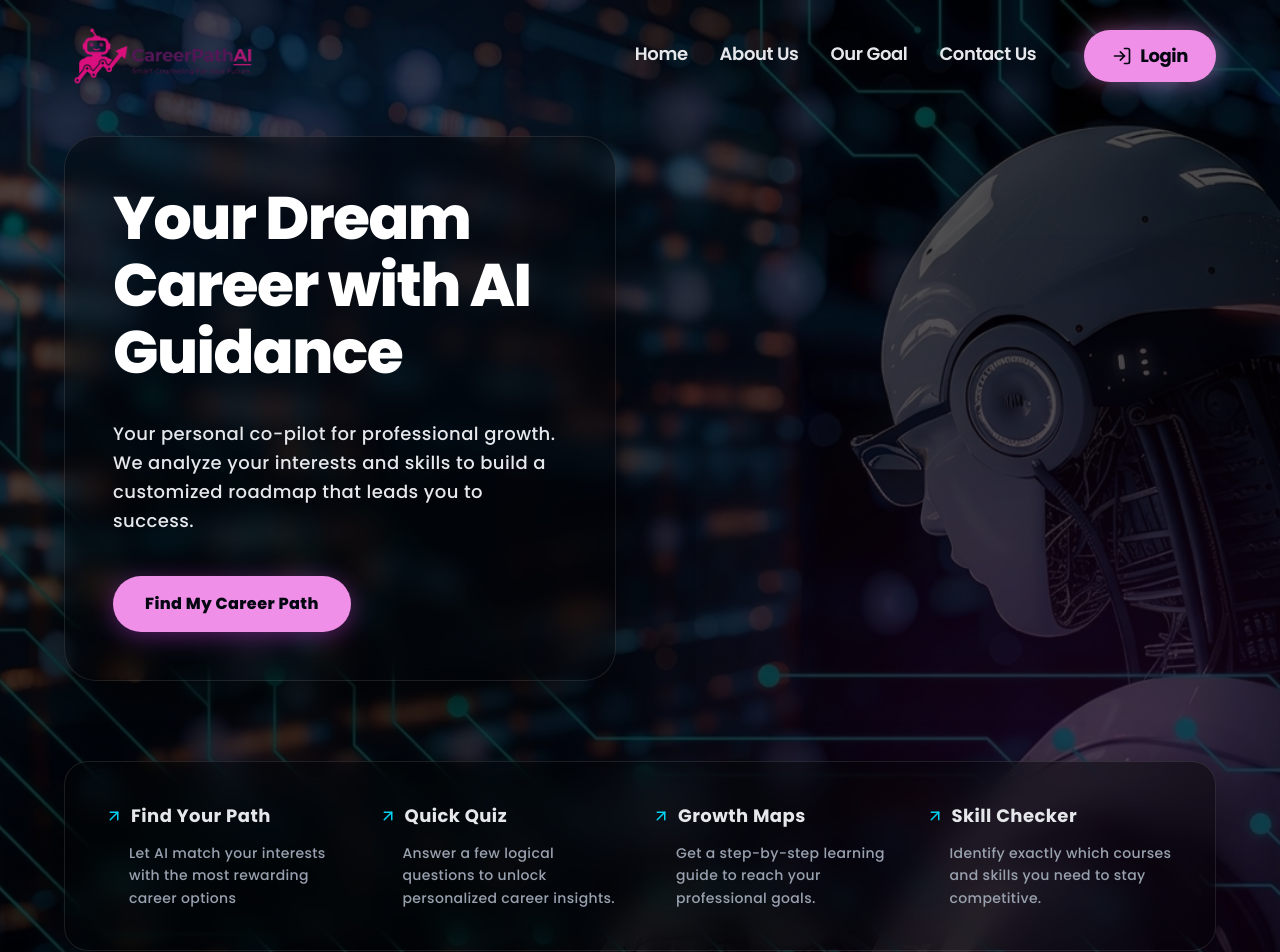
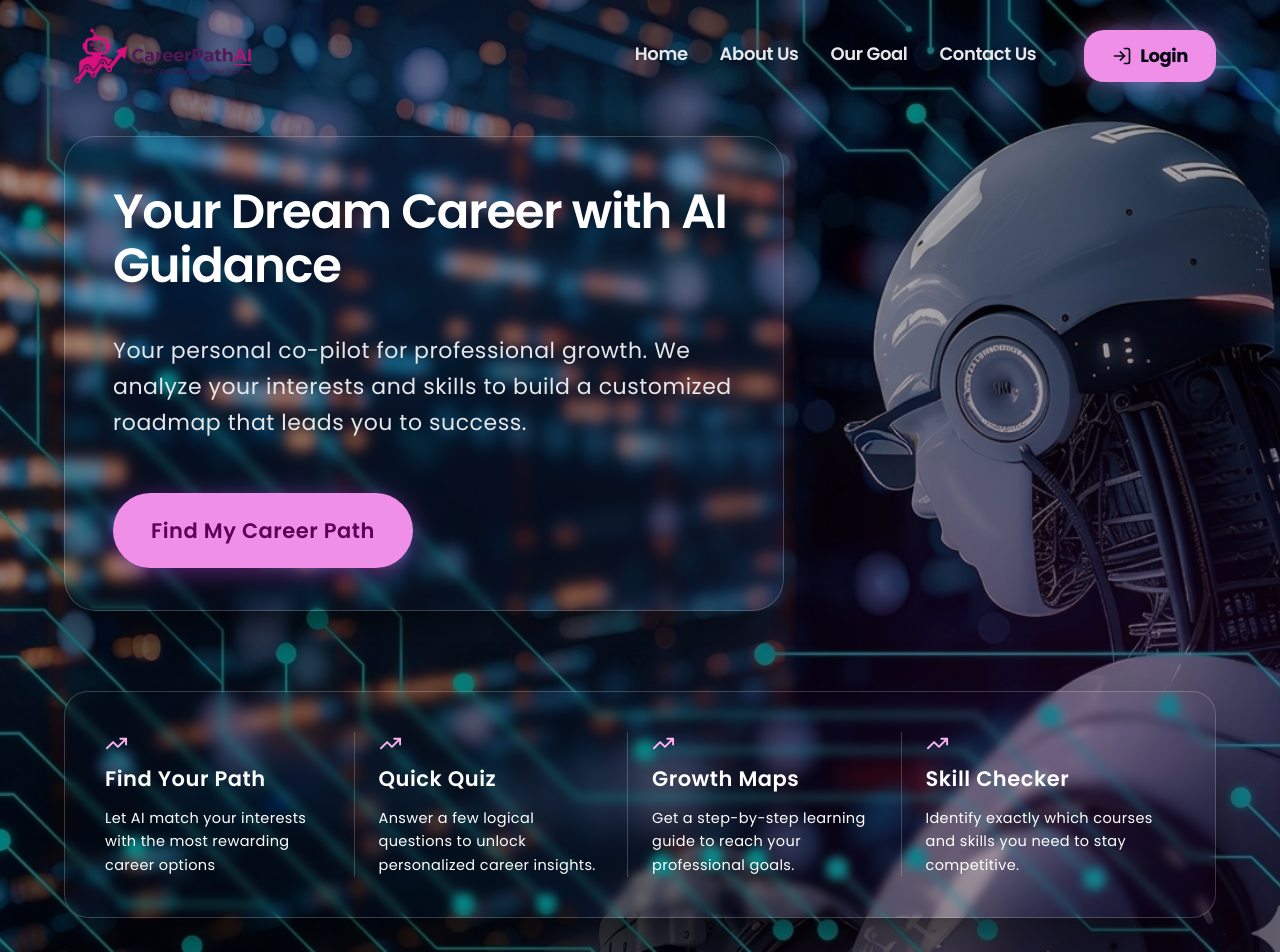
Before and after one commit to ubaidur-dev/careerpath-ai, a React (Vite) app: page / in a window 1280 px wide. Shown: the top 952 px of the page. Built offline with nearby package versions, Linux system fonts and the light colour scheme.

Commit message:
Update styles and structure in LandingPage component.
Refactor LandingPage component for improved styling and layout.

```diff
--- a/src/components/LandingPage.jsx
+++ b/src/components/LandingPage.jsx
@@ -1,6 +1,7 @@
 import React from 'react';
-import { ArrowUpRight, LogIn, Mail, MapPin, Phone, Lock } from 'lucide-react';
+import { LogIn, Mail, MapPin, Phone, Lock } from 'lucide-react';
 import HomeImage from '../assets/Home.png';
+import { TrendingUp } from 'lucide-react';
 
 export default function LandingPage({ onNavigate }) {
   const scrollToSection = (sectionId) => {
@@ -62,7 +63,7 @@ export default function LandingPage({ onNavigate }) {
             alt="Futuristic Robot Matrix Backdrop"
             className="w-full h-full object-cover object-center brightness-[0.8]"
           />
-          <div className="absolute inset-0 bg-black/60"></div>
+          <div className="absolute inset-0 bg-black/15"></div>
         </div>
 
         <div className="absolute top-[-5%] left-[-5%] w-[50%] h-[40%] bg-blue-500/10 blur-[130px] rounded-full pointer-events-none z-10"></div>
@@ -107,7 +108,7 @@ export default function LandingPage({ onNavigate }) {
 
             <button
               onClick={() => onNavigate('login')}
-              className="flex items-center gap-2 px-7 py-3 rounded-full text-base lg:text-lg font-bold bg-[#f08fe7] hover:bg-[#fa9eed] text-gray-950 shadow-[0_0_25px_rgba(240,143,231,0.5)] transition cursor-pointer hover:scale-105"
+              className="flex items-center gap-2 px-7 py-3 rounded-[20px] text-base lg:text-lg font-bold bg-[#f08fe7] hover:bg-[#fa9eed] text-gray-950 shadow-[0_0_25px_rgba(240,143,231,0.5)] transition cursor-pointer hover:scale-105"
             >
               <LogIn size={20} />
               <span>Login</span>
@@ -118,21 +119,21 @@ export default function LandingPage({ onNavigate }) {
         <div className="w-full max-w-7xl mx-auto px-6 sm:px-12 lg:px-16 pt-6 pb-20 space-y-20 relative z-20">
 
           <div className="grid grid-cols-1 lg:grid-cols-12 gap-12 items-center">
-            <div className="col-span-1 lg:col-span-7 xl:col-span-6">
-              <div className="w-full bg-black/40 backdrop-blur-md border border-white/10 rounded-[32px] p-8 sm:p-12 shadow-[0_30px_80px_-15px_rgba(0,0,0,0.8)] space-y-6 sm:space-y-8 animate-fadeIn">
+            <div className="w-[720px] h-[475px] max-w-none shrink-0 col-span-1 lg:col-span-7 xl:col-span-6">
+              <div className="w-[720px] h-[475px] max-w-none shrink-0 bg-black/1 backdrop-blur-[05px] border border-white/20 rounded-[32px] p-8 sm:p-12 shadow-[0_30px_80px_-15px_rgba(0,0,0,0.8)] space-y-6 sm:space-y-8 animate-fadeIn">
 
-                <h1 className="text-4xl sm:text-5xl xl:text-6xl font-extrabold tracking-tight leading-[1.12] text-white font-poppins">
+                <h1 className="w-[660px] h-[116px] max-w-[678px] font-semibold sm:text-[46px] xl:text-[48px] tracking-tight leading-[1.12] text-white font-poppins">
                   Your Dream Career with AI Guidance
                 </h1>
 
-                <p className="text-base sm:text-lg text-gray-200 font-medium tracking-wide leading-relaxed max-w-xl">
+                <p className="w-[660px] h-[120px] max-w-[678px] text-[16px] sm:text-[22px] text-gray-200 font-regular tracking-wide leading-relaxed">
                   Your personal co-pilot for professional growth. We analyze your interests and skills to build a customized roadmap that leads you to success.
                 </p>
 
                 <div className="pt-2">
                   <button
                     onClick={() => onNavigate('login')}
-                    className="w-full sm:w-auto px-8 py-4 rounded-full bg-[#f08fe7] hover:bg-[#fa9eed] text-gray-950 text-base font-extrabold tracking-wide transition-all duration-300 shadow-[0_4px_25px_rgba(217,70,239,0.4)] hover:shadow-[0_6px_30px_rgba(217,70,239,0.75)] cursor-pointer hover:scale-[1.01]"
+                    className="w-full sm:w-[300px] h-[75px] px-8 py-4 rounded-full bg-[#f08fe7] hover:bg-[#fa9eed] text-[#5B0055] text-[21px] font-semibold tracking-wide transition-all duration-300 shadow-[0_4px_25px_rgba(217,70,239,0.4)] hover:shadow-[0_6px_30px_rgba(217,70,239,0.75)] cursor-pointer hover:scale-[1.01]"
                   >
                     Find My Career Path
                   </button>
@@ -144,51 +145,50 @@ export default function LandingPage({ onNavigate }) {
             <div className="hidden lg:grid lg:col-span-5 xl:col-span-6 h-10 select-none pointer-events-none"></div>
           </div>
 
-          <div className="w-full bg-black/45 backdrop-blur-lg border border-white/10 rounded-[24px] p-6 sm:p-10 grid grid-cols-1 sm:grid-cols-2 lg:grid-cols-4 gap-8 lg:gap-6 shadow-[0_20px_50px_rgba(0,0,0,0.5)]">
-            <div className="space-y-3 group cursor-pointer" onClick={() => onNavigate('login')}>
-              <div className="flex items-center gap-2 text-cyan-400 font-bold">
-                <ArrowUpRight size={18} className="transition-transform group-hover:translate-x-0.5 group-hover:-translate-y-0.5" />
-                <h3 className="text-base sm:text-lg font-bold text-gray-200 tracking-wide font-poppins">Find Your Path</h3>
+          <div className="w-full bg-black/1 backdrop-blur-[05px] border border-white/20 rounded-[24px] p-6 sm:p-10 grid grid-cols-1 sm:grid-cols-2 lg:grid-cols-4 gap-8 lg:gap-6 shadow-[0_30px_80px_-15px_rgba(0,0,0,0.8)] animate-fadeIn">
+            <div className="space-y-3 group cursor-pointer lg:border-r lg:border-white/20 lg:pr-6" onClick={() => onNavigate('login')}>
+              <div className="text-cyan-400 font-bold space-y-2">
+                <TrendingUp size={23} color="#FEB2F1" className="transition-transform group-hover:translate-x-0.5 group-hover:-translate-y-0.5" />
+                <h3 className="text-[#ffffff] text-[21px] sm:text-[21px] font-[600] tracking-wide font-poppins">Find Your Path</h3>
               </div>
-              <p className="text-sm text-gray-400 font-medium tracking-wide leading-relaxed pl-6">
+              <p className="text-[#ffffff] text-[14.5px] font-regular tracking-wide leading-relaxed">
                 Let AI match your interests with the most rewarding career options
               </p>
             </div>
 
-            <div className="space-y-3 group cursor-pointer" onClick={() => onNavigate('login')}>
-              <div className="flex items-center gap-2 text-cyan-400 font-bold">
-                <ArrowUpRight size={18} className="transition-transform group-hover:translate-x-0.5 group-hover:-translate-y-0.5" />
-                <h3 className="text-base sm:text-lg font-bold text-gray-200 tracking-wide font-poppins">Quick Quiz</h3>
+            <div className="space-y-3 group cursor-pointer lg:border-r lg:border-white/20 lg:pr-6" onClick={() => onNavigate('login')}>
+              <div className="text-cyan-400 font-bold space-y-2">
+                <TrendingUp size={23} color="#FEB2F1" className="transition-transform group-hover:translate-x-0.5 group-hover:-translate-y-0.5" />
+                <h3 className="text-[#ffffff] text-[21px] sm:text-[21px] font-[600] tracking-wide font-poppins">Quick Quiz</h3>
               </div>
-              <p className="text-sm text-gray-400 font-medium tracking-wide leading-relaxed pl-6">
+              <p className="text-[#ffffff] text-[14.5px] font-regular tracking-wide leading-relaxed">
                 Answer a few logical questions to unlock personalized career insights.
               </p>
             </div>
 
-            <div className="space-y-3 group cursor-pointer" onClick={() => onNavigate('login')}>
-              <div className="flex items-center gap-2 text-cyan-400 font-bold">
-                <ArrowUpRight size={18} className="transition-transform group-hover:translate-x-0.5 group-hover:-translate-y-0.5" />
-                <h3 className="text-base sm:text-lg font-bold text-gray-200 tracking-wide font-poppins">Growth Maps</h3>
+            <div className="space-y-3 group cursor-pointer lg:border-r lg:border-white/20 lg:pr-6" onClick={() => onNavigate('login')}>
+              <div className="text-cyan-400 font-bold space-y-2">
+                <TrendingUp size={23} color="#FEB2F1" className="transition-transform group-hover:translate-x-0.5 group-hover:-translate-y-0.5" />
+                <h3 className="text-[#ffffff] text-[21px] sm:text-[21px] font-[600] tracking-wide font-poppins">Growth Maps</h3>
               </div>
-              <p className="text-sm text-gray-400 font-medium tracking-wide leading-relaxed pl-6">
+              <p className="text-[#ffffff] text-[14.5px] font-regular tracking-wide leading-relaxed">
                 Get a step-by-step learning guide to reach your professional goals.
               </p>
             </div>
 
             <div className="space-y-3 group cursor-pointer" onClick={() => onNavigate('login')}>
-              <div className="flex items-center gap-2 text-cyan-400 font-bold">
-                <ArrowUpRight size={18} className="transition-transform group-hover:translate-x-0.5 group-hover:-translate-y-0.5" />
-                <h3 className="text-base sm:text-lg font-bold text-gray-200 tracking-wide font-poppins">Skill Checker</h3>
+              <div className="text-cyan-400 font-bold space-y-2">
+                <TrendingUp size={23} color="#FEB2F1" className="transition-transform group-hover:translate-x-0.5 group-hover:-translate-y-0.5" />
+                <h3 className="text-[#ffffff] text-[21px] sm:text-[21px] font-[600] tracking-wide font-poppins">Skill Checker</h3>
               </div>
-              <p className="text-sm text-gray-400 font-medium tracking-wide leading-relaxed pl-6">
+              <p className="text-[#ffffff] text-[14.5px] font-regular tracking-wide leading-relaxed">
                 Identify exactly which courses and skills you need to stay competitive.
               </p>
             </div>
           </div>
 
-        </div>
-      </div>
-
+          </div>
+          </div>
       <main className="w-full max-w-7xl mx-auto px-6 sm:px-12 lg:px-16 py-16 space-y-20 relative z-20 flex-1">
 
         <section id="about" className="w-full bg-black/40 backdrop-blur-md border border-white/10 rounded-[32px] p-8 sm:p-12">
```
